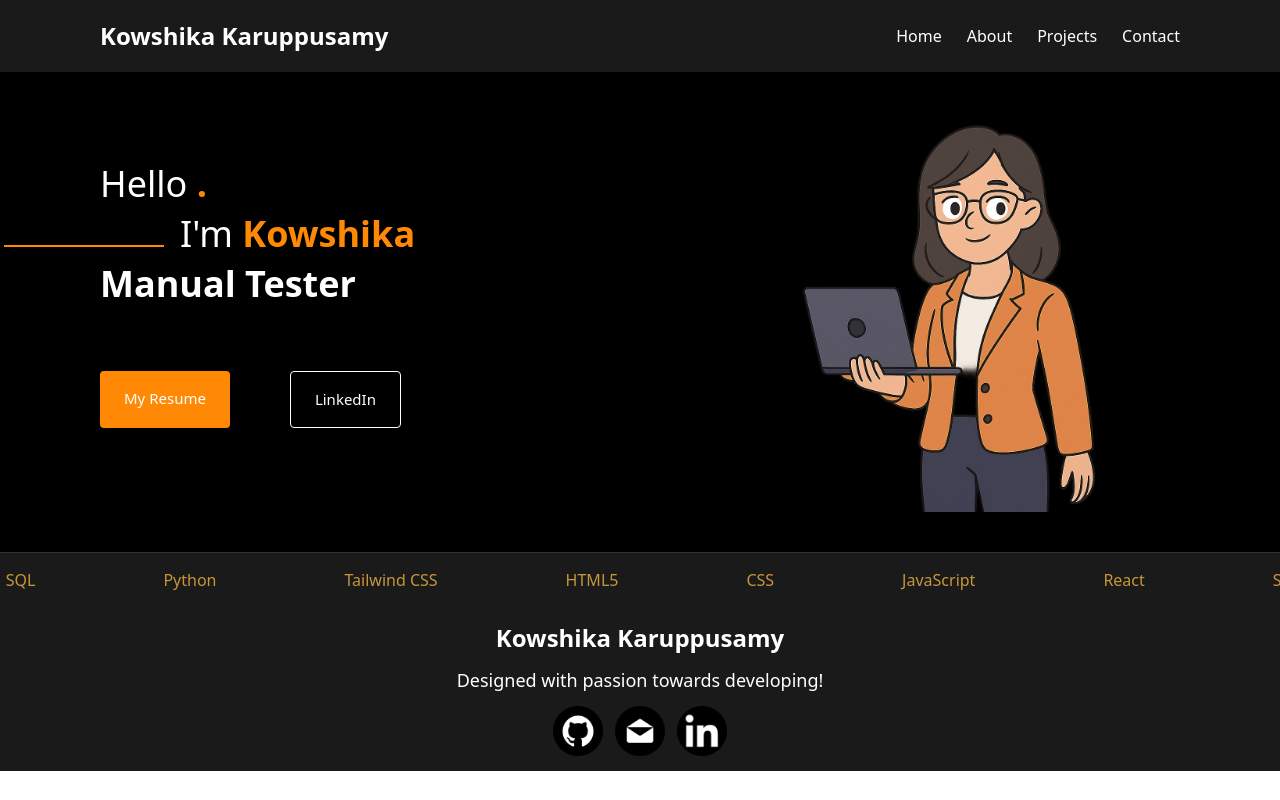
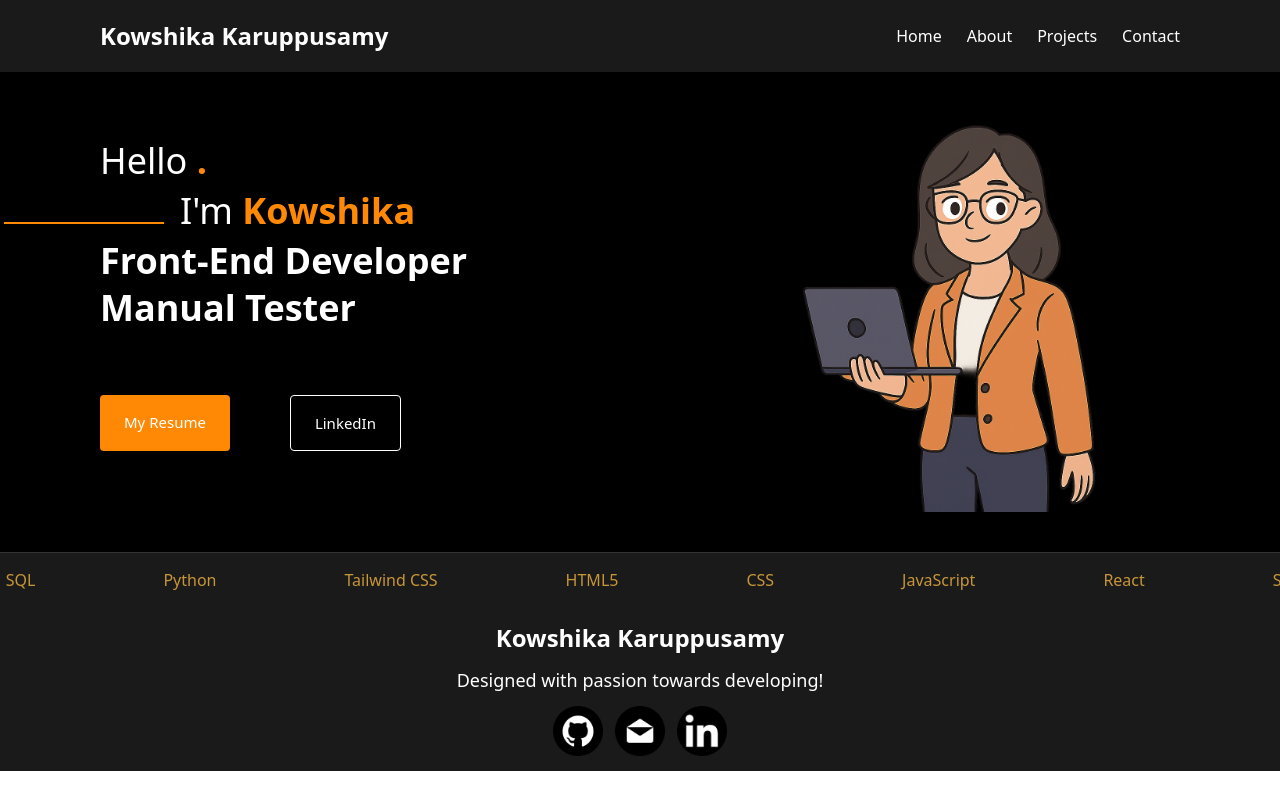
Before and after one commit to Kowshika-K29/My-Portfolio, a React (Vite) app: page /HomePage in a window 1280 px wide. Built offline with nearby package versions, Linux system fonts and the light colour scheme.

Commit message:
animations

```diff
--- a/src/components/header/Header.tsx
+++ b/src/components/header/Header.tsx
@@ -1,9 +1,5 @@
 // import React from "react";
-// import { useNavigate } from "react-router";
-// import HamburgerIcon from "../../assets/icons/hamburger-icon.png";
 const Header = () =>{
-    // const navigate = useNavigate();
-
     return(
     <>
     <header className="sticky top-0 z-1 2xl:px-60 flex justify-between items-center px-25 py-5 bg-[#1a1a1a] text-white w-full sm:w-full">
--- a/src/index.css
+++ b/src/index.css
@@ -84,13 +84,13 @@
 }
 
 @keyframes typing2 {
-  0%, 50% {
+  0%, 5% {
     width: 0;
   }
-  65%, 90% {
+  50%, 90% {
     width: 100%;
   }
-  95%, 100% {
+  55%, 100% {
     width: 0;
   }
 }
@@ -101,13 +101,11 @@
   display: inline-block;
   position: relative;
 }
-
 .animate-typing1 {
-  animation: typing1 8s infinite;
+  animation: typing1 12s infinite;
 }
-
 .animate-typing2 {
-  animation: typing2 8s infinite;
+  animation: typing2 12s infinite;
 }
 
 /* About page */
```
